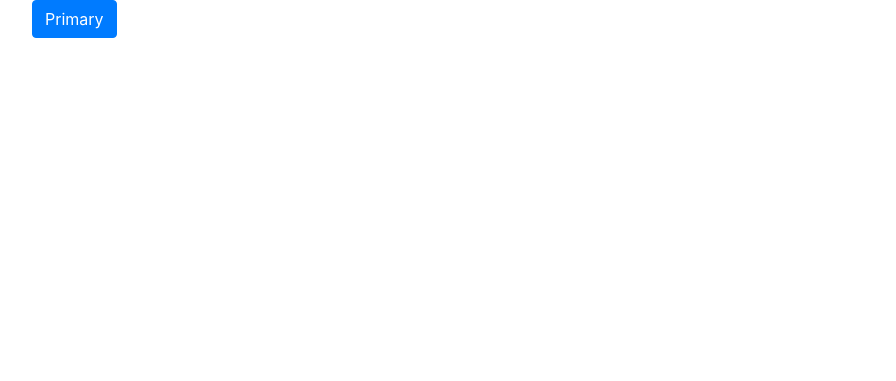
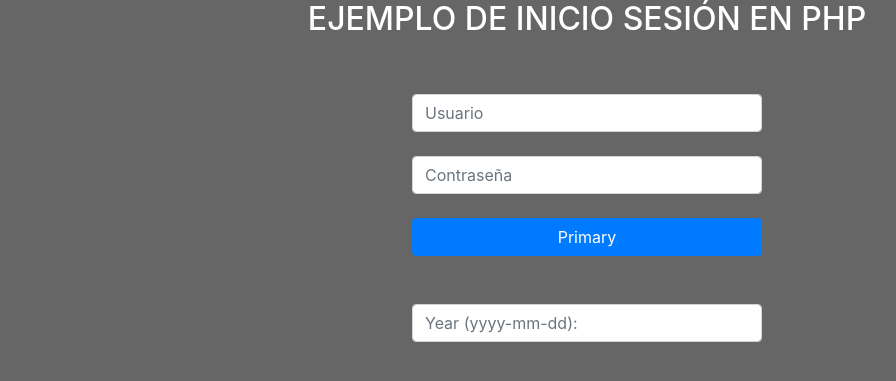
Before and after one commit to bermudez22/Trivial_2018, a PHP site: page / in a window 1280 px wide. Shown: the top 381 px of the page, without its empty margins (53-949 px from the left). Run offline with PHP 8.4, Linux system fonts and the light colour scheme; some libraries are stand-ins or nearby versions.

Commit message:
Commit del Lunes 24-9
con validación de formulario (jQuery Form Validator)

```diff
--- a/index.php
+++ b/index.php
@@ -6,15 +6,35 @@
         <title>PRUEBA DE PHP CON BOOTSTRAP</title>
         <link href="css/bootstrap.min.css" rel="stylesheet" type="text/css"/>
     </head>
-    <body>
+    <body style="background-color:  #666">
         <div class="container">
             <div class ="row">
+                <div class="col-12">
+                    <h2 class="text-center" style="color:white;">EJEMPLO DE INICIO SESIÓN EN PHP</h2>
+                </div>
+            </div>
+            <div class ="row">
                 <div class="col-4">
-                    <button id="boton1" class="btn btn-primary">Primary</button>
+
                 </div>
                 <div class="col-4">
-                    <input id ="cajaNombre" name="usuario_nombre" type="text" placeholder="Usuario">                </div>
-                <div class="col-4"></div>
+                    <br/><br/>
+                    <form action="index2.php">
+                        <input id ="cajaNombre" class="form-control" type="text" placeholder="Usuario" required="required">
+                        <br/>
+                        <input id ="cajaPassword" class="form-control" type="password" placeholder="Contraseña">
+                        <br/>
+                        <button id="boton1" class="btn btn-primary btn-block" type="submit">Primary</button>
+                        <br/><br/>
+                        <p>
+
+                        <input class="form-control" data-validation="date" data-validation-format="yyyy-mm-dd" placeholder="Year (yyyy-mm-dd):">
+                        </p>
+                    </form>
+                </div>
+                <div class="col-4">
+
+                </div>
             </div>
         </div>
         <?php
@@ -22,12 +42,17 @@
         ?>
     </body>
     <script src="js/jquery-3.3.1.min.js" type="text/javascript"></script>
+    <script src="//cdnjs.cloudflare.com/ajax/libs/jquery-form-validator/2.3.26/jquery.form-validator.min.js"></script>
 
     <script>
          // document ready se ejecuta cuando toda la página se ha cargado correctamente
         $(document).ready(function(){
-            $('#cajaNombre').hide();
+            //$('#cajaNombre').hide();
         });
+
+        $.validate({
+          lang: 'es'
+         });
 
         $('#boton1').click(function(){
             console.log("aqui si que llega");
```
